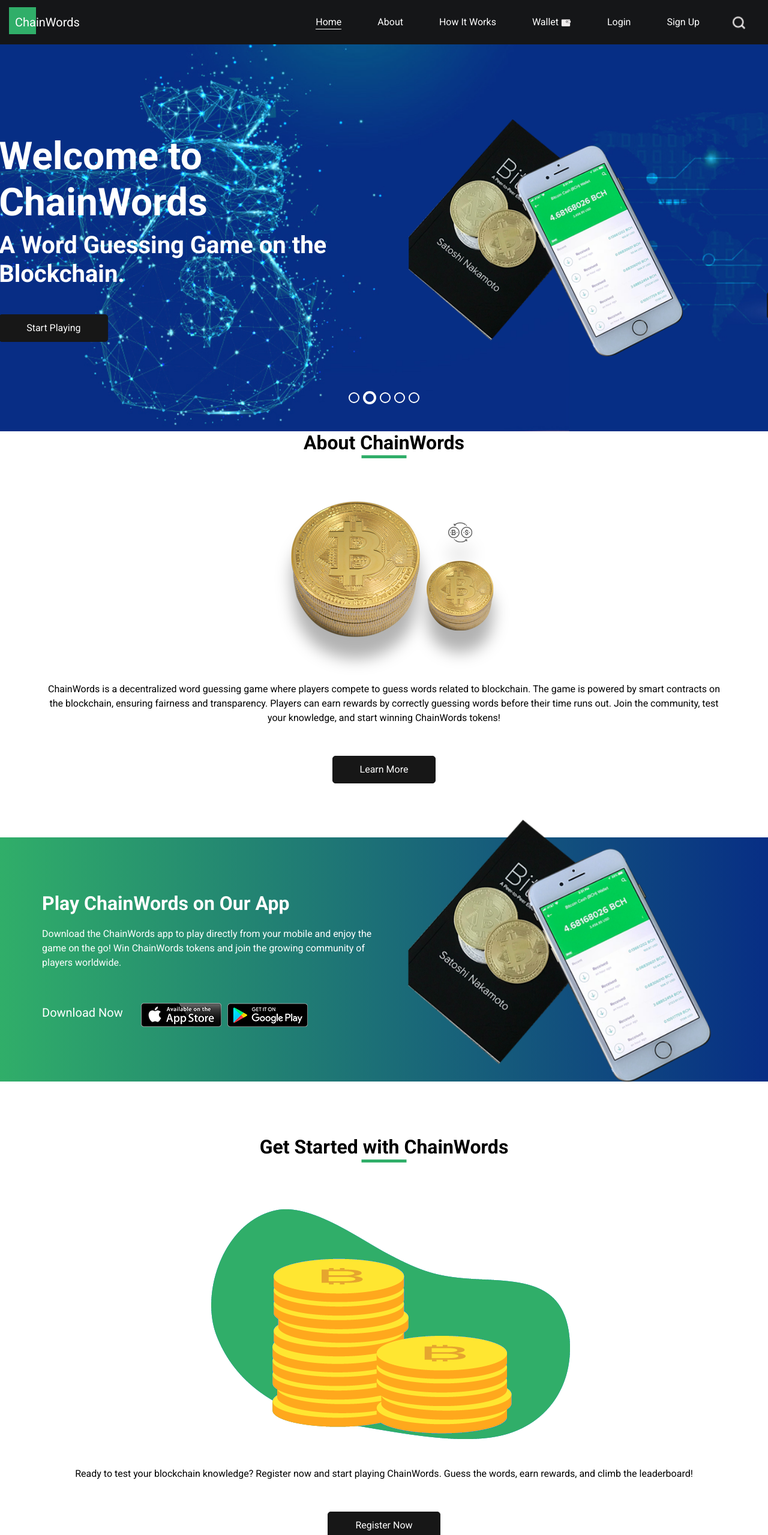
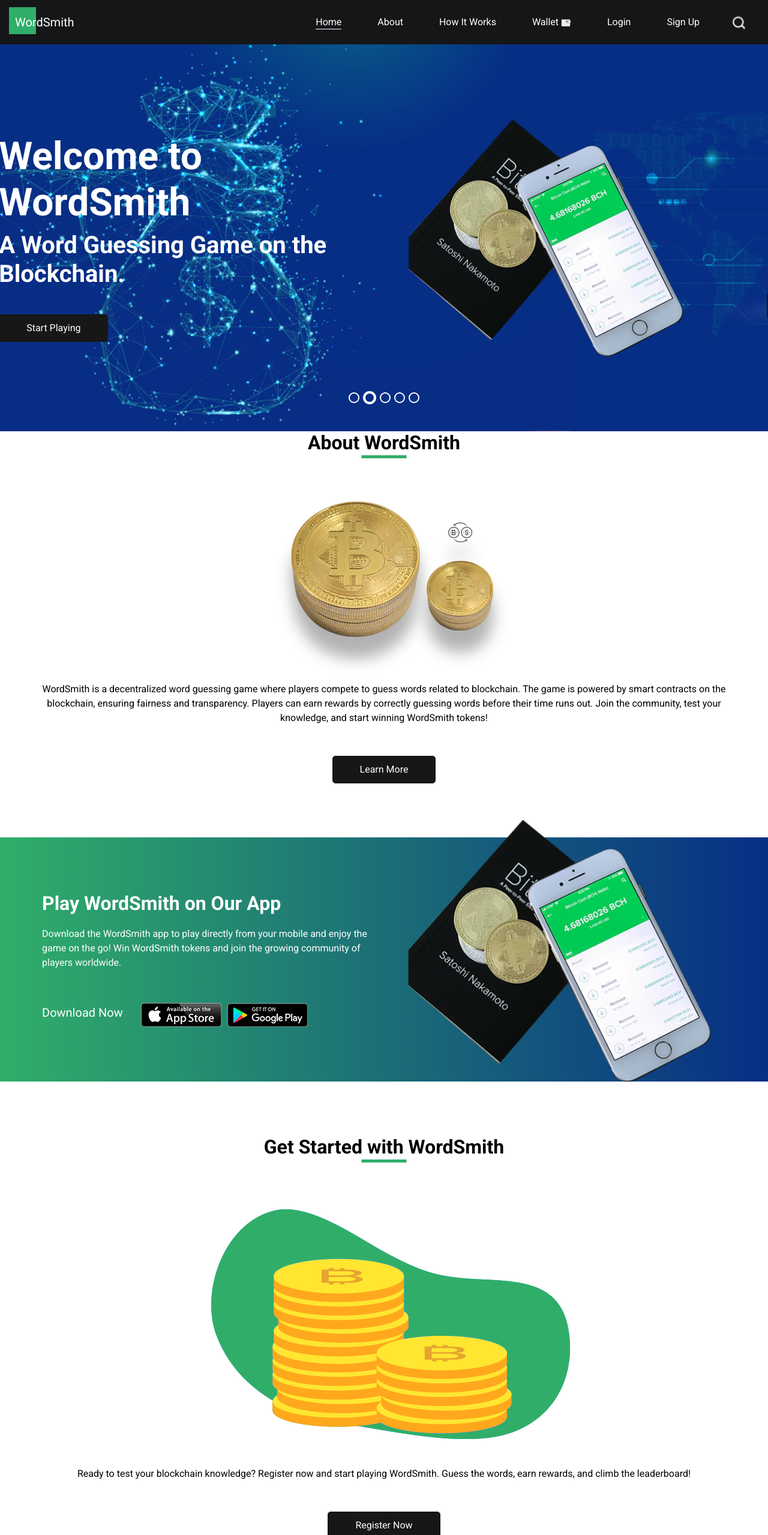
Before and after one commit to laidbackimmortal/NeoX_WordSmith, a plain HTML site: page index.html in a window 1280 px wide. Shown: the top 2559 px of the page at 60% size. Drawn offline with nearby package versions, Linux system fonts and the light colour scheme.

Commit message:
Update index.html

```diff
--- a/index.html
+++ b/index.html
@@ -12,7 +12,7 @@
   <meta name="description" content="" />
   <meta name="author" content="" />
 
-  <title>ChainWords</title>
+  <title>WordSmith</title>
 
   <!-- slider stylesheet -->
   <!-- slider stylesheet -->
@@ -38,7 +38,7 @@
         <nav class="navbar navbar-expand-lg custom_nav-container ">
           <a class="navbar-brand" href="index.html">
             <span>
-              ChainWords
+              WordSmith
             </span>
           </a>
           <button class="navbar-toggler" type="button" data-toggle="collapse" data-target="#navbarSupportedContent"
@@ -100,7 +100,7 @@
                     <div class="detail-box">
                       <div>
                         <h1>
-                          Welcome to ChainWords
+                          Welcome to WordSmith
                         </h1>
                         <h2>
                           A Word Guessing Game on the Blockchain.
@@ -193,7 +193,7 @@
                           Join the Community
                         </h1>
                         <h2>
-                          Compete with players around the world in ChainWords.
+                          Compete with players around the world in WordSmith.
                         </h2>
                         <div class="">
                           <a href="">
@@ -223,7 +223,7 @@
                           Guess & Win
                         </h1>
                         <h2>
-                          Guess the word, earn ChainWords tokens, and claim your rewards!
+                          Guess the word, earn WordSmith tokens, and claim your rewards!
                         </h2>
                         <div class="">
                           <a href="">
@@ -254,7 +254,7 @@
     <div class="container">
       <div class="heading_container">
         <h2>
-          About ChainWords
+          About WordSmith
         </h2>
       </div>
       <div class="box">
@@ -263,10 +263,10 @@
         </div>
         <div class="detail-box">
           <p>
-            ChainWords is a decentralized word guessing game where players compete to guess words related to blockchain.
+            WordSmith is a decentralized word guessing game where players compete to guess words related to blockchain.
             The game is powered by smart contracts on the blockchain, ensuring fairness and transparency.
             Players can earn rewards by correctly guessing words before their time runs out. Join the community, test your knowledge,
-            and start winning ChainWords tokens!
+            and start winning WordSmith tokens!
           </p>
           <div class="btn-box">
             <a href="">
@@ -287,10 +287,10 @@
         <div class="col-md-6">
           <div class="detail-box">
             <h2>
-              Play ChainWords on Our App
+              Play WordSmith on Our App
             </h2>
             <p>
-              Download the ChainWords app to play directly from your mobile and enjoy the game on the go! Win ChainWords tokens and
+              Download the WordSmith app to play directly from your mobile and enjoy the game on the go! Win WordSmith tokens and
               join the growing community of players worldwide.
             </p>
             <div class="download_box">
@@ -325,7 +325,7 @@
     <div class="container">
       <div class="heading_container">
         <h2>
-          Get Started with ChainWords
+          Get Started with WordSmith
         </h2>
       </div>
       <div class="box">
@@ -334,7 +334,7 @@
         </div>
         <div class="detail-box">
           <p>
-            Ready to test your blockchain knowledge? Register now and start playing ChainWords. Guess the words, earn rewards,
+            Ready to test your blockchain knowledge? Register now and start playing WordSmith. Guess the words, earn rewards,
             and climb the leaderboard!
           </p>
           <div class="btn-box">
@@ -352,7 +352,7 @@
   <section class="container-fluid footer_section">
     <p>
       &copy; 2024 All Rights Reserved By
-      <a href="https://html.design/">ChainWords</a>
+      <a href="https://html.design/">WordSmith</a>
     </p>
   </section>
   <!-- footer section -->
```
